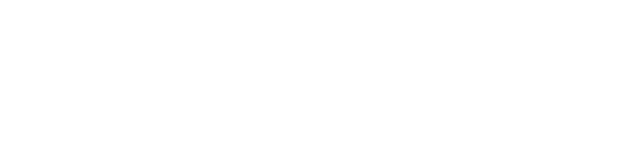
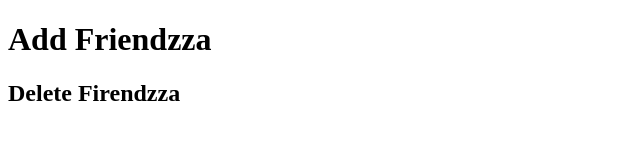
Before and after one commit to Daniel-CMT/Sharezza-Social, a plain HTML site: page index.html in a window 1280 px wide. Shown: the whole page, without its empty margins (0-640 px from the left). Drawn offline with Linux system fonts and the light colour scheme.

Commit message:
Change title,Modified h1 and h2

```diff
--- a/index.html
+++ b/index.html
@@ -2,9 +2,10 @@
 <html>
   <head>
     <meta charset="UTF-8">
-    <title>title</title>
+    <title>Sharezza Social</title>
   </head>
   <body>
-
+    <h1>Add Friendzza</h1>
+    <h2>Delete Firendzza</h2>
   </body>
 </html>
```
